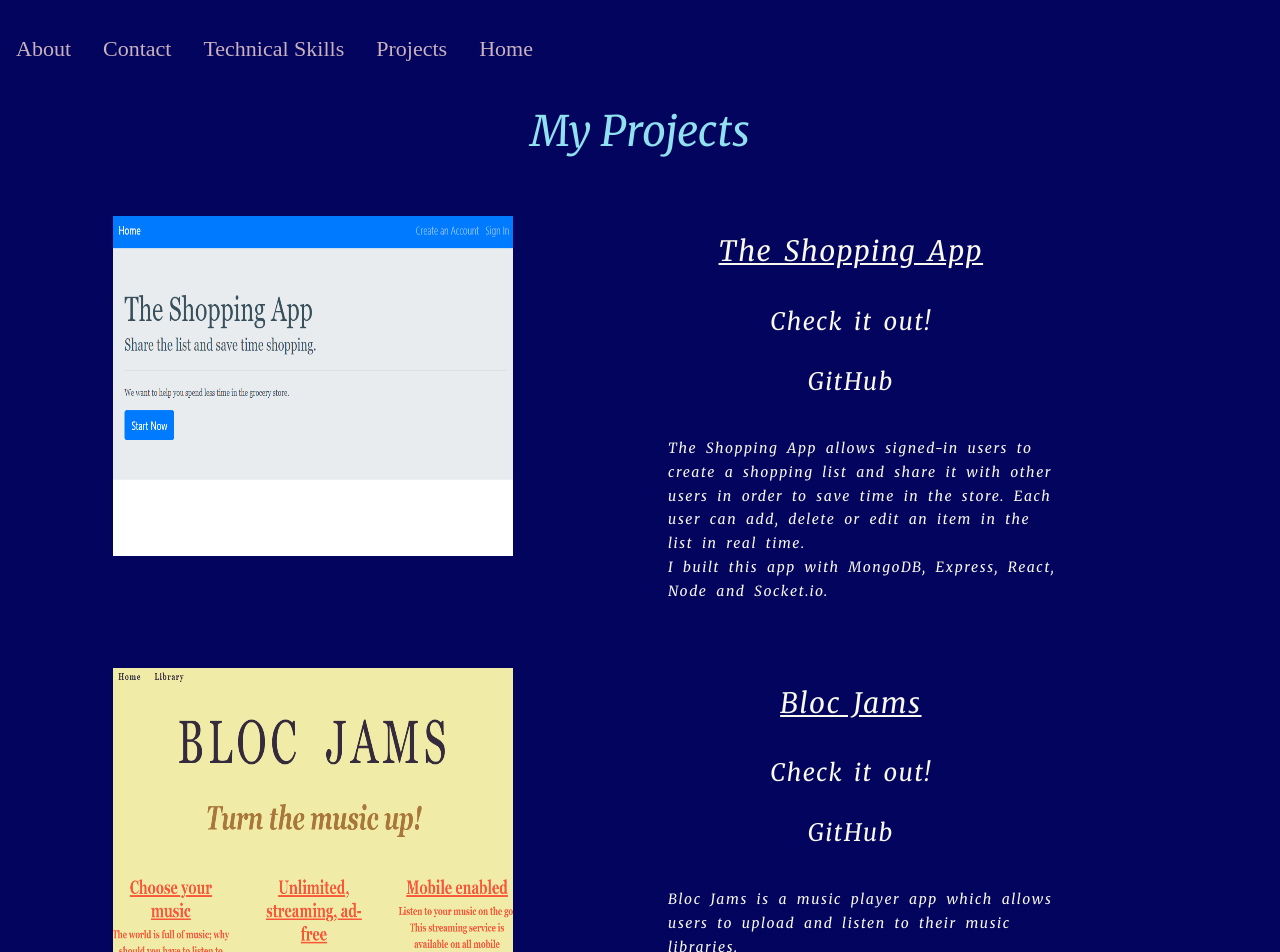
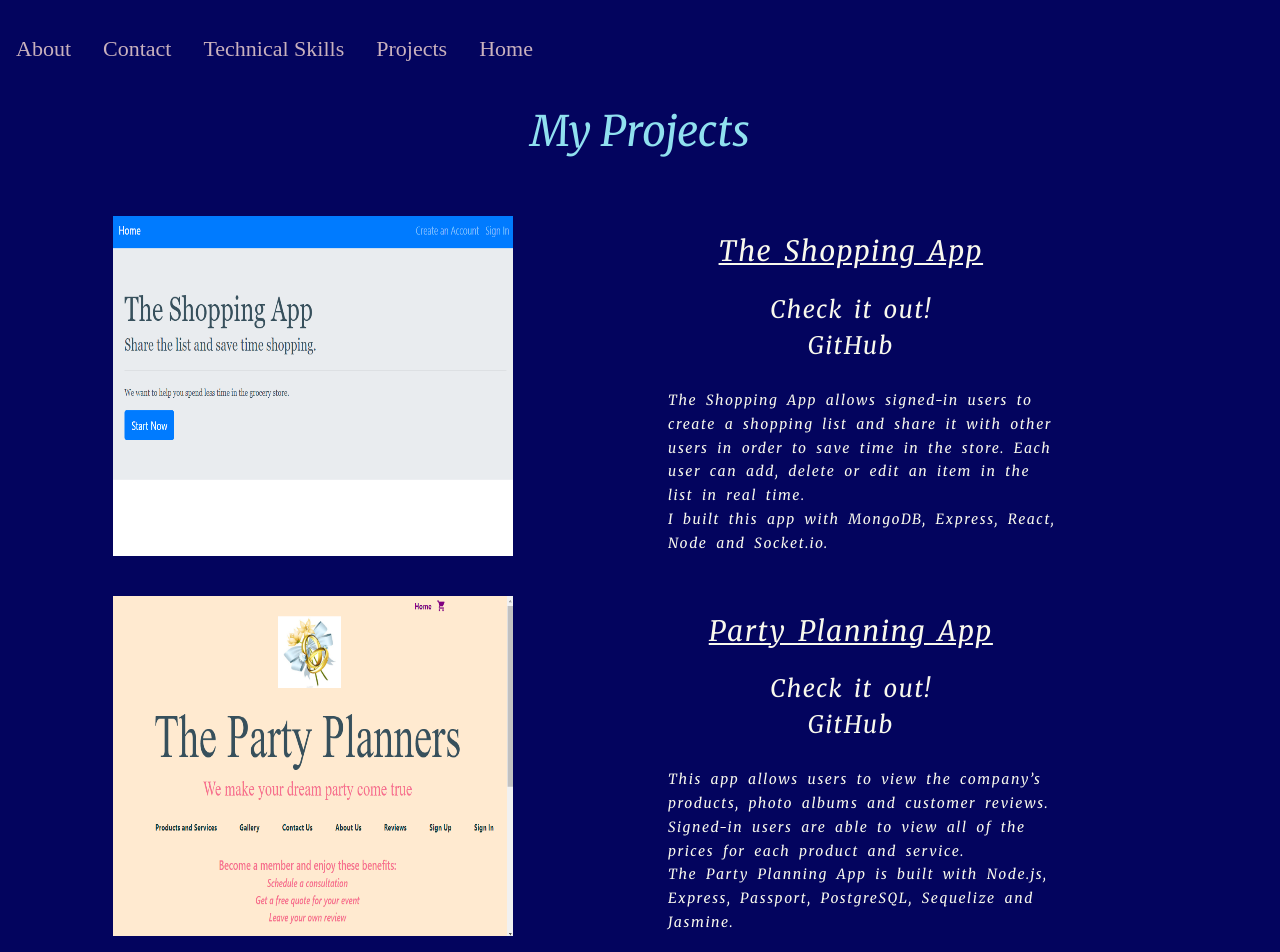
Before and after one commit to tdw78/timothy-weiss, a React (Create React App) app: page /projects in a window 1280 px wide. Shown: the top 952 px of the page. Built offline with nearby package versions, Linux system fonts and the light colour scheme.

Commit message:
Format Complete

```diff
--- a/src/components/Projects.js
+++ b/src/components/Projects.js
@@ -18,7 +18,7 @@ class Projects extends Component {
     const listStyle = {
       color: "#F9F9ED",
       fontSize: 24,
-      lineHeight: 2.5
+      lineHeight: 1.5
     }
     return (
       <div>
@@ -48,7 +48,7 @@ class Projects extends Component {
 
          <br></br>
 
-         {/* <div className="row">
+         <div className="row">
            <div className="col-lg-6">
             <a href="https://tdw78-capstone.herokuapp.com/" target="_blank" rel="noopener noreferrer"> <img src="../../images/partyapp.png" alt="Party Planning App"/> </a>
            </div>
@@ -58,12 +58,12 @@ class Projects extends Component {
              <a style={listStyle} href="https://github.com/tdw78/capstone" target="_blank" rel="noopener noreferrer">GitHub</a>
              <p className="proj-description">
                This app allows users to view the company’s products, photo albums
-               and customer reviews.  Signed-in users are able to receive a quote
-               for the items they have placed in their cart.<br></br>The Party Planning App
+               and customer reviews.  Signed-in users are able to view all of the prices
+               for each product and service.<br></br>The Party Planning App
                is built with Node.js, Express, Passport, PostgreSQL, Sequelize and Jasmine.
              </p>
            </div>
-         </div> */}
+         </div>
 
          <br></br>
 
```
Also changed, not shown: src/logo.svg (deleted).
